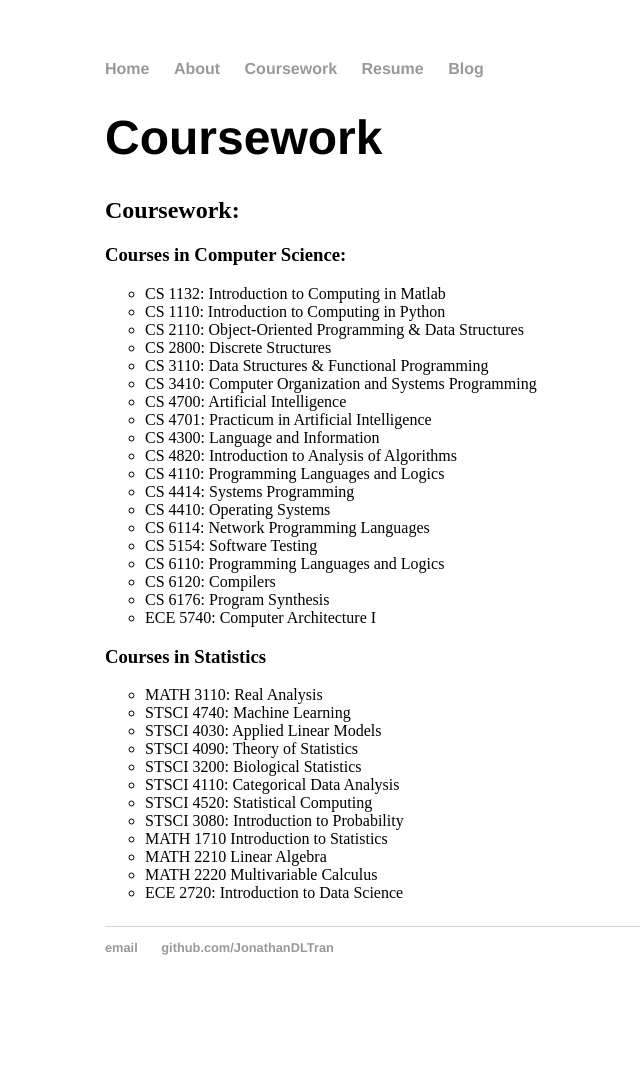
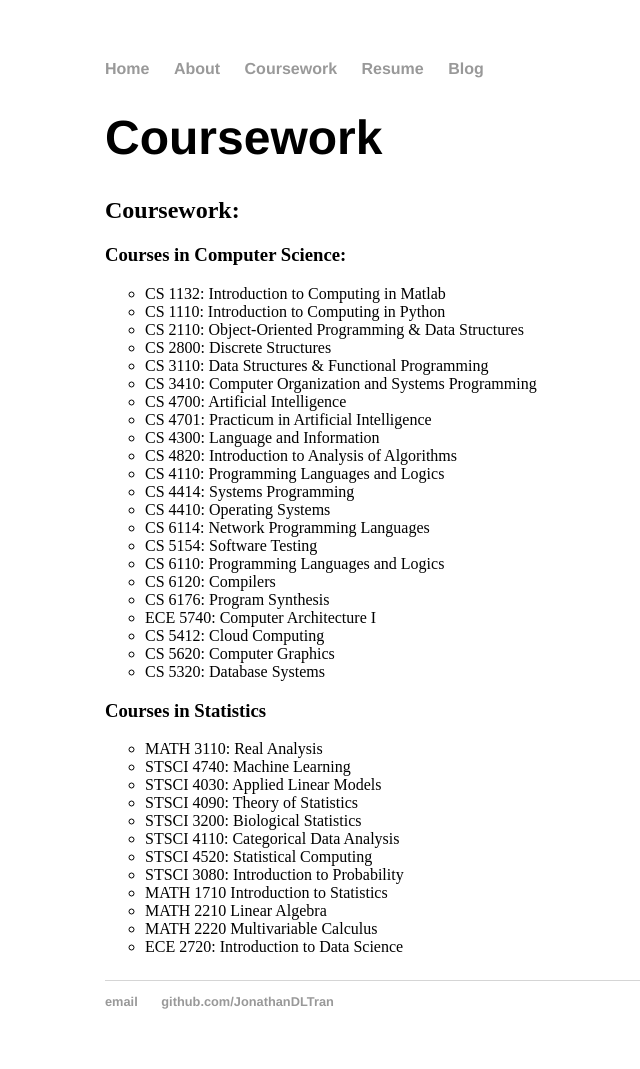
Before and after one commit to JonathanDLTran/JonathanDLTran.github.io, a Jekyll site: the page built from coursework/index.html, in a window 1280 px wide. Shown: the whole page, without its empty margins (87-727 px from the left). Built offline with Jekyll 4.4.1, drawn with Linux system fonts in a browser that asks for light colours; before the commit the page ends 1015 px from its top, so only the background shows below that.

Commit message:
Update index.html

```diff
--- a/coursework/index.html
+++ b/coursework/index.html
@@ -33,6 +33,9 @@ title: Jonathan Tran
 	<li>CS 6120: Compilers</li>
 	<li>CS 6176: Program Synthesis</li>
 	<li>ECE 5740: Computer Architecture I</li>
+	<li>CS 5412: Cloud Computing</li>
+	<li>CS 5620: Computer Graphics</li>
+	<li>CS 5320: Database Systems</li>
 </ul>
 <h3><strong>Courses in Statistics</strong></h3>
 <ul style="list-style-type:circle;">
```
